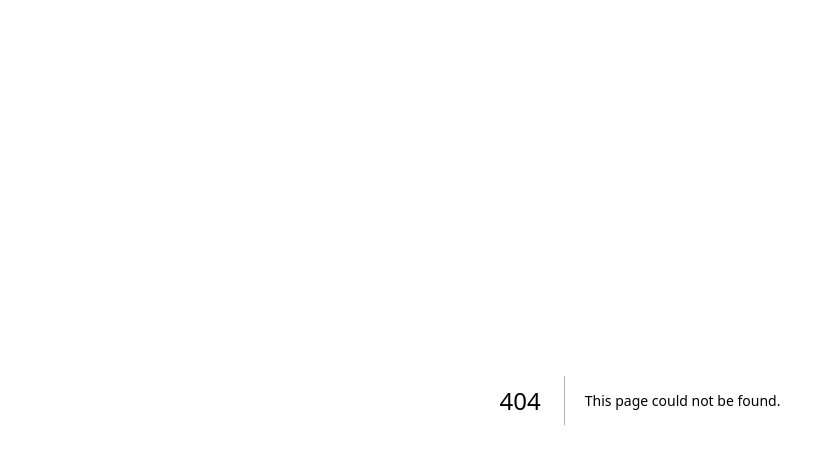
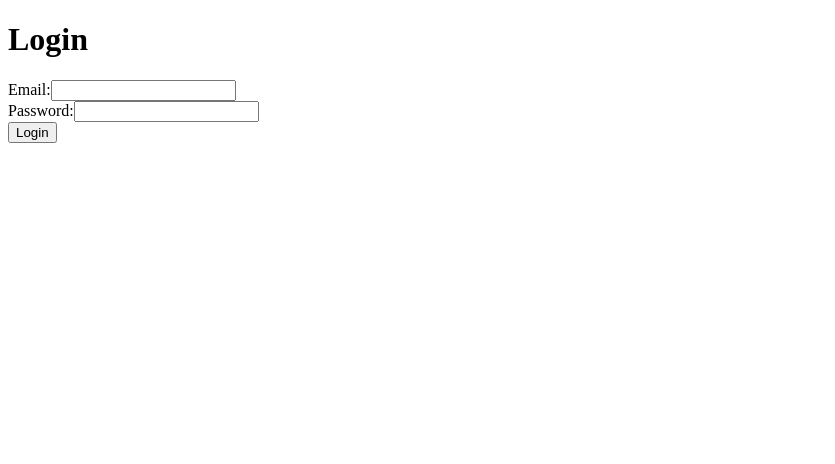
Before and after one commit to progressions/game-client, a Next.js app: page /login in a window 1280 px wide. Before the commit this address had no page. Shown: the top 464 px of the page, without its empty margins (0-835 px from the left). Built offline with nearby package versions, Linux system fonts and the light colour scheme.

Commit message:
Login page

```diff
--- /dev/null
+++ b/src/app/login/page.tsx
@@ -0,0 +1,55 @@
+'use client';
+
+import { useState } from 'react';
+import axios from 'axios';
+import { useRouter } from 'next/navigation';
+
+export default function Login() {
+  const [email, setEmail] = useState('');
+  const [password, setPassword] = useState('');
+  const [error, setError] = useState('');
+  const router = useRouter();
+
+  const handleLogin = async (e: React.FormEvent) => {
+    e.preventDefault();
+    try {
+      const response = await axios.post(`${process.env.NEXT_PUBLIC_API_URL}/login`, {
+        email,
+        password,
+      });
+      localStorage.setItem('token', response.data.token);
+      localStorage.setItem('userId', response.data.user_id);
+      router.push('/games');
+    } catch (err: any) {
+      setError(err.response?.data?.errors?.join(', ') || 'Login failed');
+    }
+  };
+
+  return (
+    <div>
+      <h1>Login</h1>
+      {error && <p style={{ color: 'red' }}>{error}</p>}
+      <form onSubmit={handleLogin}>
+        <div>
+          <label>Email:</label>
+          <input
+            type="email"
+            value={email}
+            onChange={(e) => setEmail(e.target.value)}
+            required
+          />
+        </div>
+        <div>
+          <label>Password:</label>
+          <input
+            type="password"
+            value={password}
+            onChange={(e) => setPassword(e.target.value)}
+            required
+          />
+        </div>
+        <button type="submit">Login</button>
+      </form>
+    </div>
+  );
+}
```
